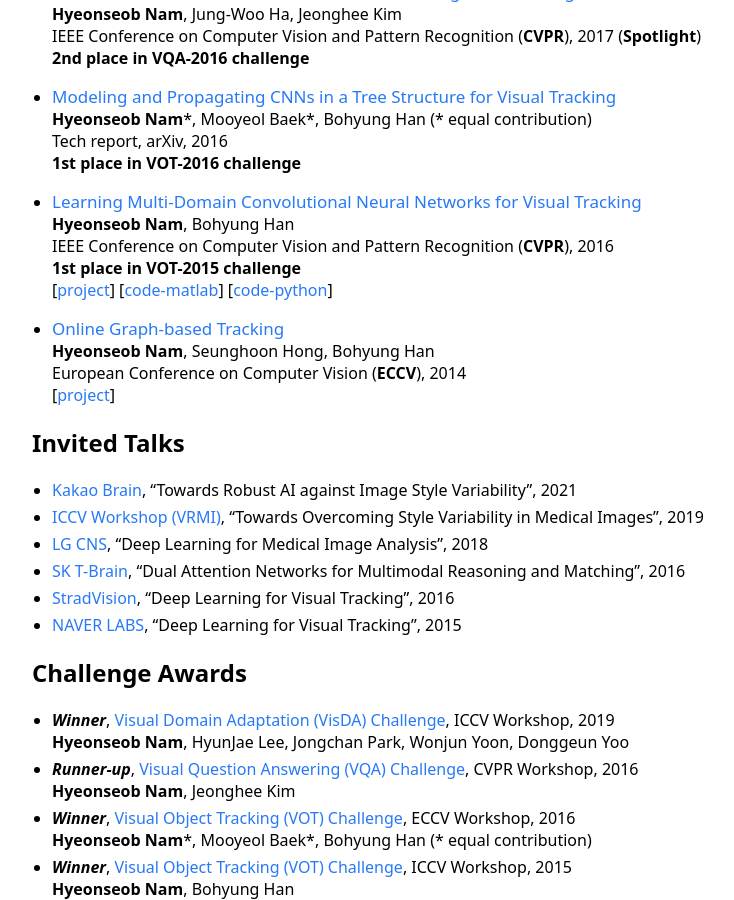
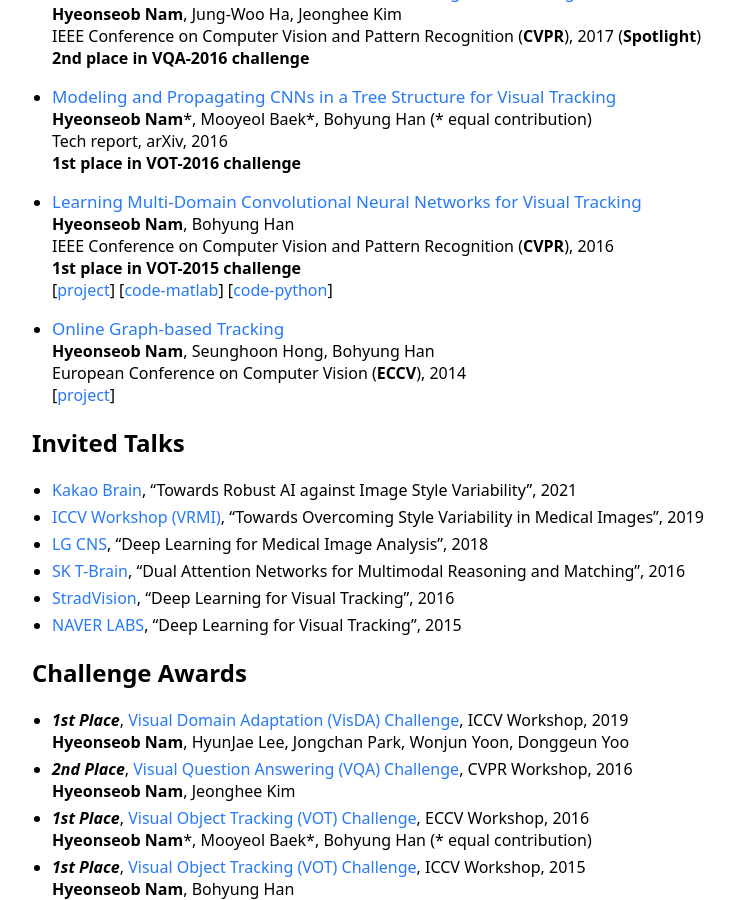
Before and after one commit to gholste/hyeonseobnam.github.io, a Jekyll site: the page built from index.md, in a window 1280 px wide and 900 px high, scrolled down 1070 px. Shown: the whole window, without its empty margins (198-932 px from the left). Built offline with Jekyll 4.4.1, drawn with Linux system fonts in a browser that asks for light colours.

Commit message:
Update index.md

```diff
--- a/index.md
+++ b/index.md
@@ -74,11 +74,11 @@ My research interests include computer vision and deep learning with particular
 
 ## Challenge Awards
 
-- ***Winner***, [Visual Domain Adaptation (VisDA) Challenge](http://ai.bu.edu/visda-2019/), ICCV Workshop, 2019<br />
+- ***1st Place***, [Visual Domain Adaptation (VisDA) Challenge](http://ai.bu.edu/visda-2019/), ICCV Workshop, 2019<br />
   **Hyeonseob Nam**, HyunJae Lee, Jongchan Park, Wonjun Yoon, Donggeun Yoo
-- ***Runner-up***, [Visual Question Answering (VQA) Challenge](https://visualqa.org/challenge_2016.html), CVPR Workshop, 2016<br />
+- ***2nd Place***, [Visual Question Answering (VQA) Challenge](https://visualqa.org/challenge_2016.html), CVPR Workshop, 2016<br />
   **Hyeonseob Nam**, Jeonghee Kim
-- ***Winner***, [Visual Object Tracking (VOT) Challenge](http://www.votchallenge.net/vot2016/), ECCV Workshop, 2016<br />
+- ***1st Place***, [Visual Object Tracking (VOT) Challenge](http://www.votchallenge.net/vot2016/), ECCV Workshop, 2016<br />
   **Hyeonseob Nam**\*, Mooyeol Baek\*, Bohyung Han (\* equal contribution)
-- ***Winner***, [Visual Object Tracking (VOT) Challenge](http://www.votchallenge.net/vot2015/), ICCV Workshop, 2015<br />
+- ***1st Place***, [Visual Object Tracking (VOT) Challenge](http://www.votchallenge.net/vot2015/), ICCV Workshop, 2015<br />
   **Hyeonseob Nam**, Bohyung Han
```
